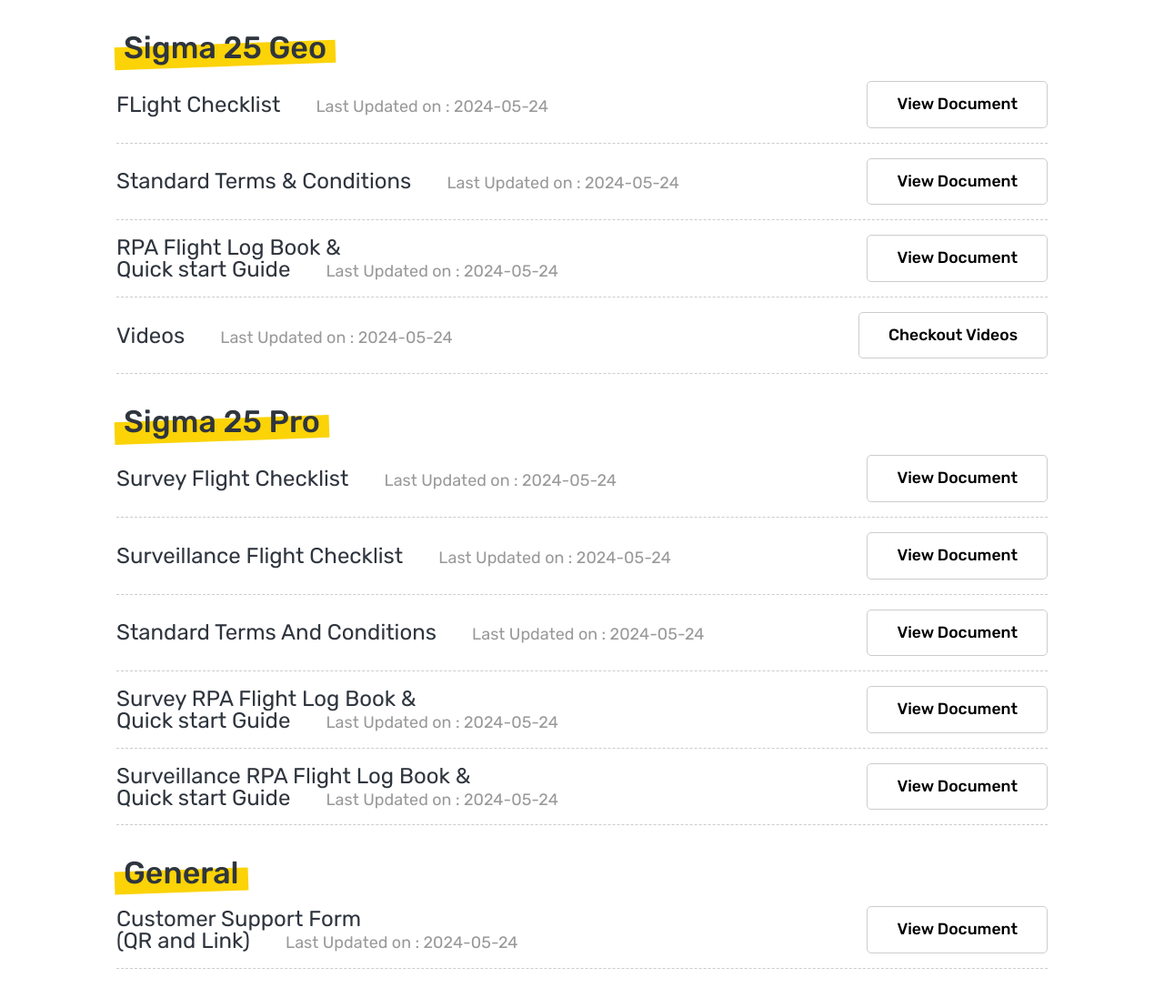
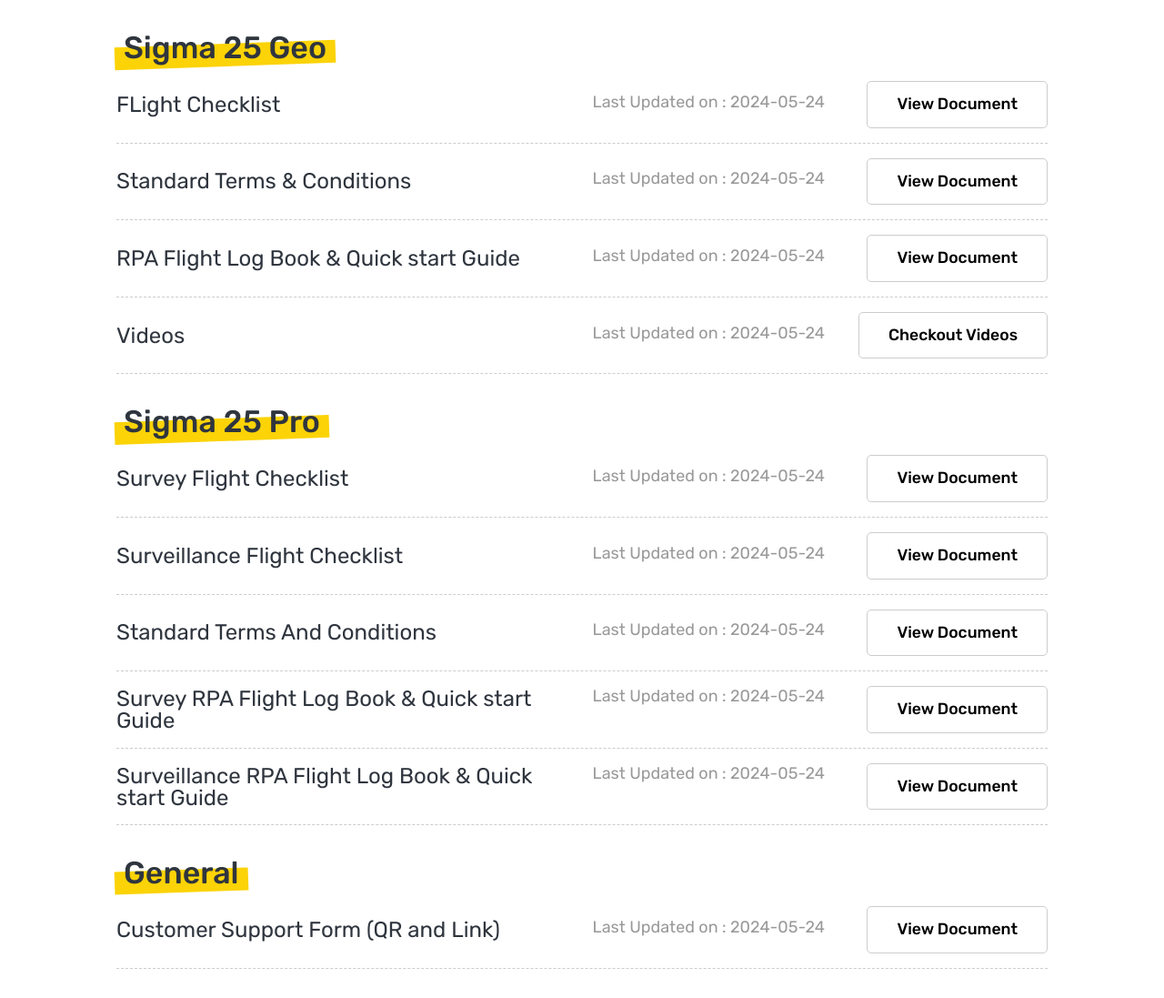
Before and after one commit to pratham2506/testweb, a plain HTML site: page resource.html in a window 1280 px wide. Shown: the whole page at 91% size. Drawn offline with Linux system fonts and the light colour scheme.

Commit message:
3rd commit

```diff
--- a/resource.css
+++ b/resource.css
@@ -55,7 +55,7 @@
     font-size: 1.5rem;
     line-height: 1;
     color: #2f353e;
-    margin-right: .2rem;
+    width: 60%;
 }
 
 .resource-text-date{
@@ -102,9 +102,20 @@
     color: #fff;
 }
 
+.resource-span{
+    display: flex;
+    flex-direction: row;
+}
+
 @media (max-width:1400px) {
     .resource-maindiv{
         width: 80%;
+    }
+}
+
+@media (max-width:1220px) {
+    .resource-text-heading{
+        width: 50%;
     }
 }
 
@@ -136,6 +147,9 @@
         align-items: flex-start;
         justify-content: flex-end;
     }
+    .resource-text-heading{
+        width: 100%;
+    }
     .resource-text-date{
         margin-left: 0;
         margin-top: 1rem;
--- a/resource.html
+++ b/resource.html
@@ -38,8 +38,7 @@
             <div class="resource-info">
                 <div class="resource-text">
                     <span class="resource-span">
-                        <span class="resource-text-heading">RPA Flight Log Book &</span><br>
-                        <span class="resource-text-heading">Quick start Guide</span>
+                        <span class="resource-text-heading">RPA Flight Log Book & Quick start Guide</span>
                         <span class="resource-text-date">Last Updated on : 2024-05-24</span>
                     </span>
                 </div>
@@ -115,8 +114,7 @@
             <div class="resource-info">
                 <div class="resource-text">
                     <span class="resource-span">
-                        <span class="resource-text-heading">Survey RPA Flight Log Book &</span><br>
-                        <span class="resource-text-heading">Quick start Guide</span>
+                        <span class="resource-text-heading">Survey RPA Flight Log Book & Quick start Guide</span>
                         <span class="resource-text-date">Last Updated on : 2024-05-24</span>
                     </span>
                 </div>
@@ -128,8 +126,7 @@
             <div class="resource-info">
                 <div class="resource-text">
                     <span class="resource-span">
-                        <span class="resource-text-heading">Surveillance RPA Flight Log Book &</span><br>
-                        <span class="resource-text-heading">Quick start Guide</span>
+                        <span class="resource-text-heading">Surveillance RPA Flight Log Book & Quick start Guide</span>
                         <span class="resource-text-date">Last Updated on : 2024-05-24</span>
                     </span>
                 </div>
@@ -193,7 +190,7 @@
             <div class="resource-info">
                 <div class="resource-text">
                     <span class="resource-span">
-                        <span class="resource-text-heading">RPA Flight Log Book & Quick start Guide</span>
+                        <span class="resource-text-heading">Survey RPA Flight Log Book & Quick start Guide</span>
                         <span class="resource-text-date">Last Updated on : 2024-05-24</span>
                     </span>
                 </div>
@@ -221,8 +218,7 @@
             <div class="resource-info">
                 <div class="resource-text">
                     <span class="resource-span">
-                        <span class="resource-text-heading">Customer Support Form</span> <br>
-                        <span class="resource-text-heading">(QR and Link)</span>
+                        <span class="resource-text-heading">Customer Support Form (QR and Link)</span>
                         <span class="resource-text-date">Last Updated on : 2024-05-24</span>
                     </span>
                 </div>
```
